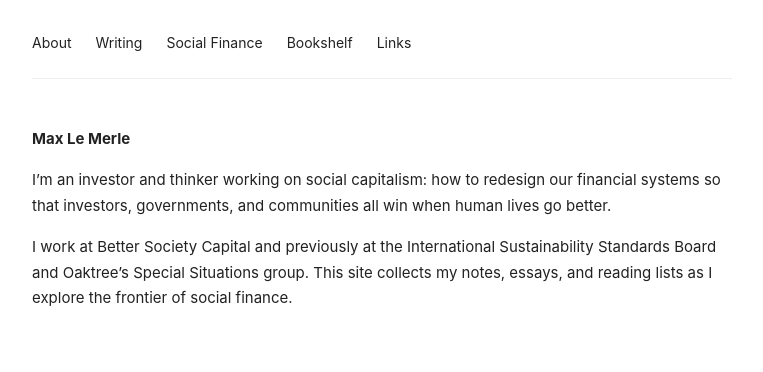
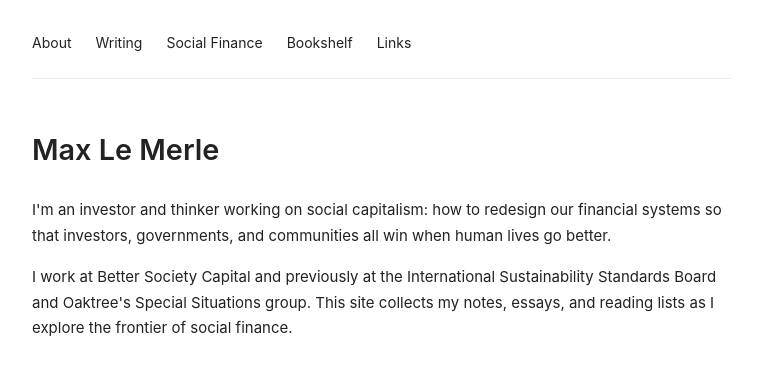
Before and after one commit to mlemerle/maxlemerle.com, a plain HTML site: page index.html in a window 1280 px wide. Shown: the whole page, without its empty margins (258-1021 px from the left). Drawn offline with Linux system fonts and the light colour scheme.

Commit message:
Refactor HTML content for improved readability
Consolidate multiple paragraphs into fewer ones for clarity.

```diff
--- a/index.html
+++ b/index.html
@@ -18,23 +18,11 @@
   </header>
 
   <main>
-    <p></p>
+    <h1>Max Le Merle</h1>
 
-    <div><b>Max Le Merle</b></div>
-    <p>
-    </p>
-    <p>
-      I’m an investor and thinker working on social capitalism: how to redesign
-      our financial systems so that investors, governments, and communities all
-      win when human lives go better.
-    </p>
+    <p>I'm an investor and thinker working on social capitalism: how to redesign our financial systems so that investors, governments, and communities all win when human lives go better.</p>
 
-    <p>
-      I work at Better Society Capital and previously at the International
-      Sustainability Standards Board and Oaktree’s Special Situations group.
-      This site collects my notes, essays, and reading lists as I explore the
-      frontier of social finance.
-    </p>
+    <p>I work at Better Society Capital and previously at the International Sustainability Standards Board and Oaktree's Special Situations group. This site collects my notes, essays, and reading lists as I explore the frontier of social finance.</p>
   </main>
 </body>
 </html>
```
